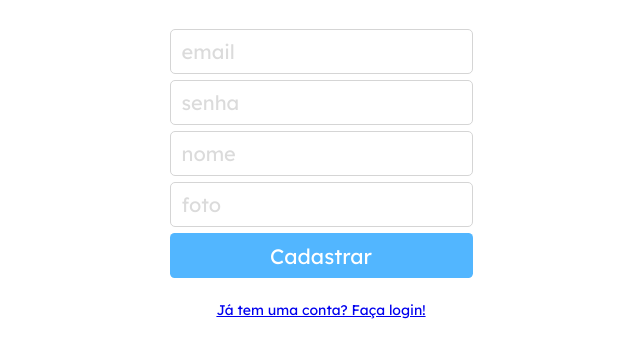
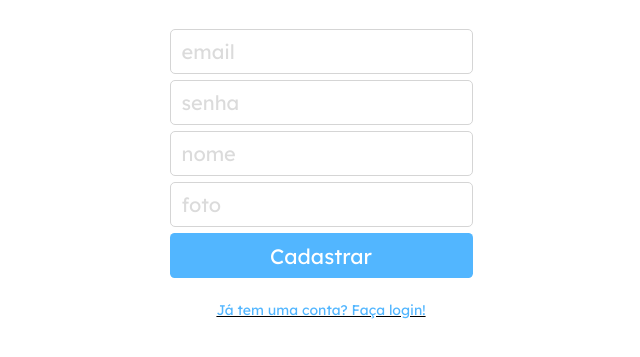
Before and after one commit to lalakira123/TrackIt, a React app: page /cadastro in a window 1280 px wide. Shown: the part 393-750 px from the top of the page, without its empty margins (319-959 px from the left). Built offline with nearby package versions, Linux system fonts and the light colour scheme.

Commit message:
Ajustes no CSS dos Links

```diff
--- a/src/assets/css/style.css
+++ b/src/assets/css/style.css
@@ -6,3 +6,12 @@ body {
     font-family: 'Lexend Deca', sans-serif;
     background-color: #E5E5E5;
 }
+
+a {
+    color: #52B6FF;
+    text-decoration: none;
+}
+
+a:visited {
+    color: #52B6FF;
+}
--- a/src/components/TelaCadastro.js
+++ b/src/components/TelaCadastro.js
@@ -74,9 +74,9 @@ function TelaCadastro() {
                     }
                 </Button>
            </Form>
-           <Link to="/">
-                <Login>Já tem uma conta? Faça login!</Login>
-           </Link>
+           <Login>
+               <Link to="/">Já tem uma conta? Faça login!</Link>
+            </Login>
         </Container>
     );
 }
@@ -127,7 +127,8 @@ const Button = styled.button`
     justify-content: center;
 `
 
-const Login = styled.p`
+const Login = styled.div`
     margin-top: 25px;
     font-size: 14px;
+    text-decoration: underline;
 `
--- a/src/components/TelaLogin.js
+++ b/src/components/TelaLogin.js
@@ -63,9 +63,9 @@ function TelaLogin() {
                     }
                 </Button>
             </Form>
-            <Link to="/cadastro">
-                <Cadastro>Não tem uma conta? Cadastre-se!</Cadastro>
-            </Link>
+            <Cadastro>
+                <Link to="/cadastro">Não tem uma conta? Cadastre-se!</Link>
+            </Cadastro>
         </Container>
     )
 }
@@ -116,7 +116,8 @@ const Button = styled.button`
     justify-content: center;
 `
 
-const Cadastro = styled.p`
+const Cadastro = styled.div`
     margin-top: 25px;
     font-size: 14px;
+    text-decoration: underline;
 `
```
